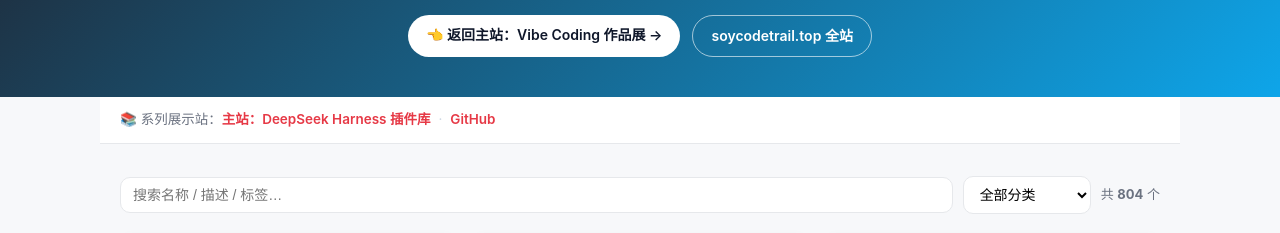
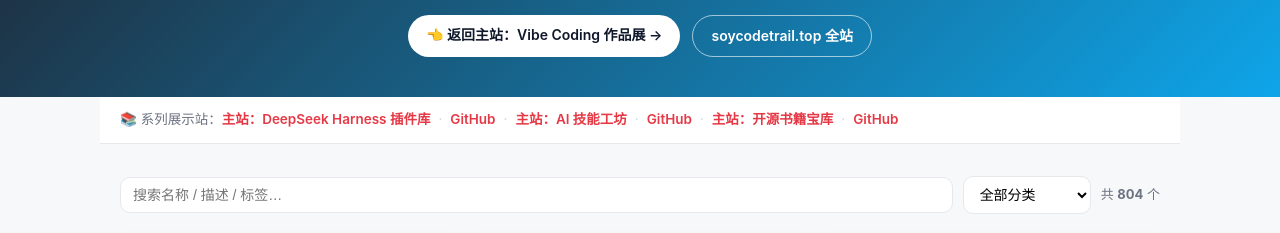
Before and after one commit to soycodetrail/vibe-coding-gallery, a plain HTML site: page index.html in a window 1280 px wide. Shown: the part 125-358 px from the top of the page. Drawn offline with Linux system fonts and the light colour scheme.

Commit message:
sync: 自动同步自主站（804 条 / 15 分类）

```diff
--- a/index.html
+++ b/index.html
@@ -59,7 +59,7 @@
       <a class="btn btn--ghost" href="https://soycodetrail.top" target="_blank" rel="noopener">soycodetrail.top 全站</a>
     </div>
   </header>
-  <nav class="series">📚 系列展示站：<a href="https://soycodetrail.top/dsh-plugins" target="_blank" rel="noopener">主站：DeepSeek Harness 插件库</a><span class="sep">·</span><a href="https://github.com/soycodetrail/deepseek-harness-plugins" target="_blank" rel="noopener">GitHub</a></nav>
+  <nav class="series">📚 系列展示站：<a href="https://soycodetrail.top/dsh-plugins" target="_blank" rel="noopener">主站：DeepSeek Harness 插件库</a><span class="sep">·</span><a href="https://github.com/soycodetrail/deepseek-harness-plugins" target="_blank" rel="noopener">GitHub</a><span class="sep">·</span><a href="https://soycodetrail.top/skills" target="_blank" rel="noopener">主站：AI 技能工坊</a><span class="sep">·</span><a href="https://github.com/soycodetrail/ai-skills-workshop" target="_blank" rel="noopener">GitHub</a><span class="sep">·</span><a href="https://soycodetrail.top/books" target="_blank" rel="noopener">主站：开源书籍宝库</a><span class="sep">·</span><a href="https://github.com/soycodetrail/ai-books-treasury" target="_blank" rel="noopener">GitHub</a></nav>
   <main class="wrap">
     <div class="toolbar">
       <input id="q" type="search" placeholder="搜索名称 / 描述 / 标签…" />
```
Also changed, not shown: 1 other file.
